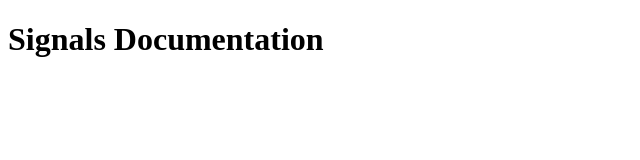
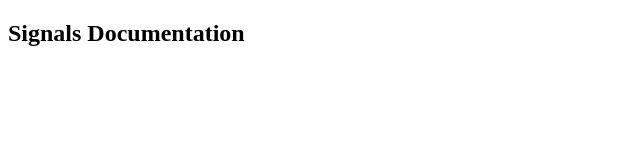
Before and after one commit to MrEntrasil/RblxSignal, a plain HTML site: page docs/index.html in a window 1280 px wide. Shown: the whole page, without its empty margins (0-640 px from the left). Drawn offline with Linux system fonts and the light colour scheme.

Commit message:
update docs

```diff
--- a/docs/index.html
+++ b/docs/index.html
@@ -7,7 +7,7 @@
 </head>
     <body>
         <div class="Title">
-            <h1>Signals Documentation</h1>
+            <h2>Signals Documentation</h1>
         </div>
     </body>
 </html>
```
